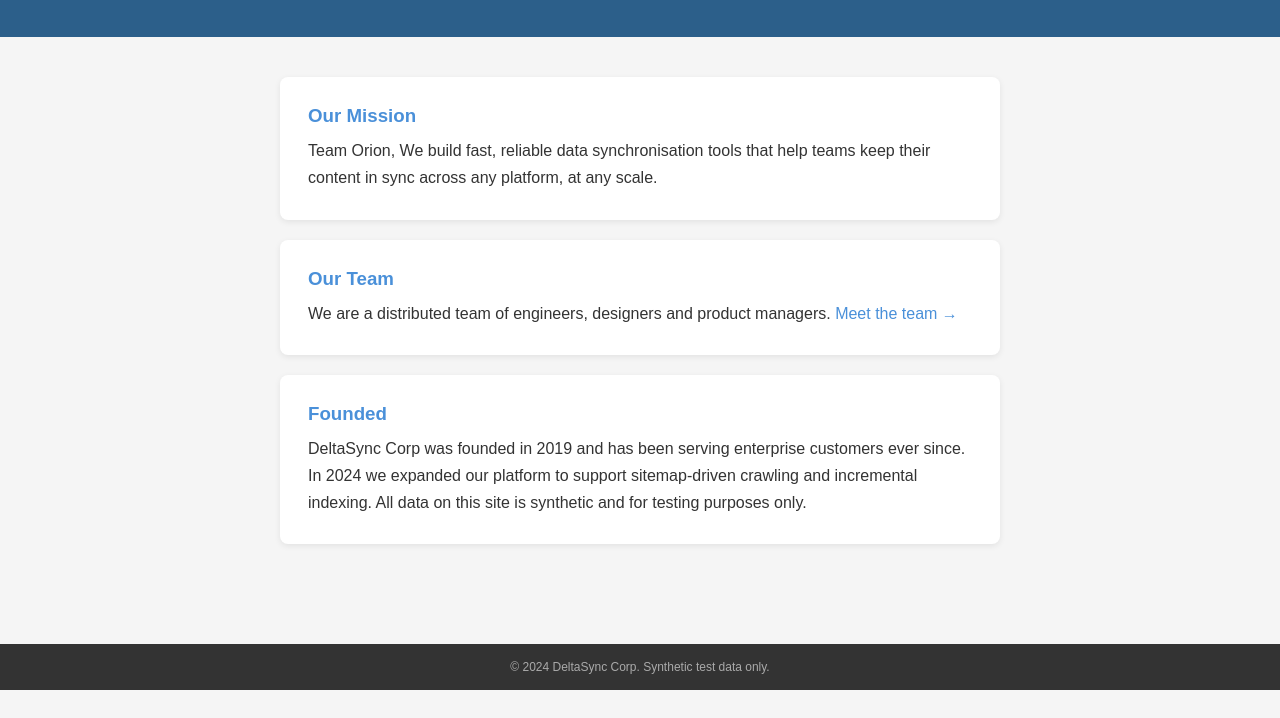
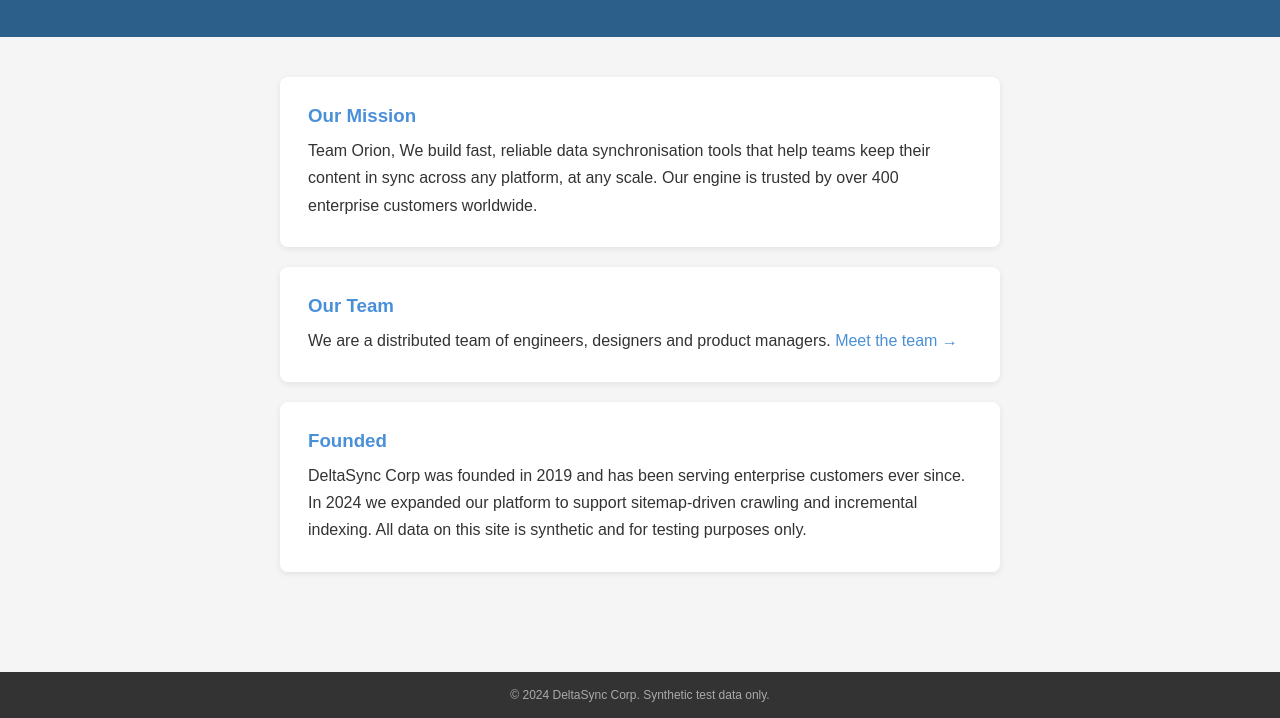
Before and after one commit to sai-genesys/deltasync-test-site, a plain HTML site: page about/index.html in a window 1280 px wide. Shown: the part 149-867 px from the top of the page. Before the commit the page ends 839 px from the top, so only its background shows below. Drawn offline with Linux system fonts and the light colour scheme.

Commit message:
update the about

```diff
--- a/about/index.html
+++ b/about/index.html
@@ -31,7 +31,7 @@
 <div class="content">
   <div class="box">
     <h3>Our Mission</h3>
-    <p>Team Orion, We build fast, reliable data synchronisation tools that help teams keep their content in sync across any platform, at any scale.</p>
+    <p>Team Orion, We build fast, reliable data synchronisation tools that help teams keep their content in sync across any platform, at any scale. Our engine is trusted by over 400 enterprise customers worldwide.</p>
   </div>
   <div class="box">
     <h3>Our Team</h3>
```
